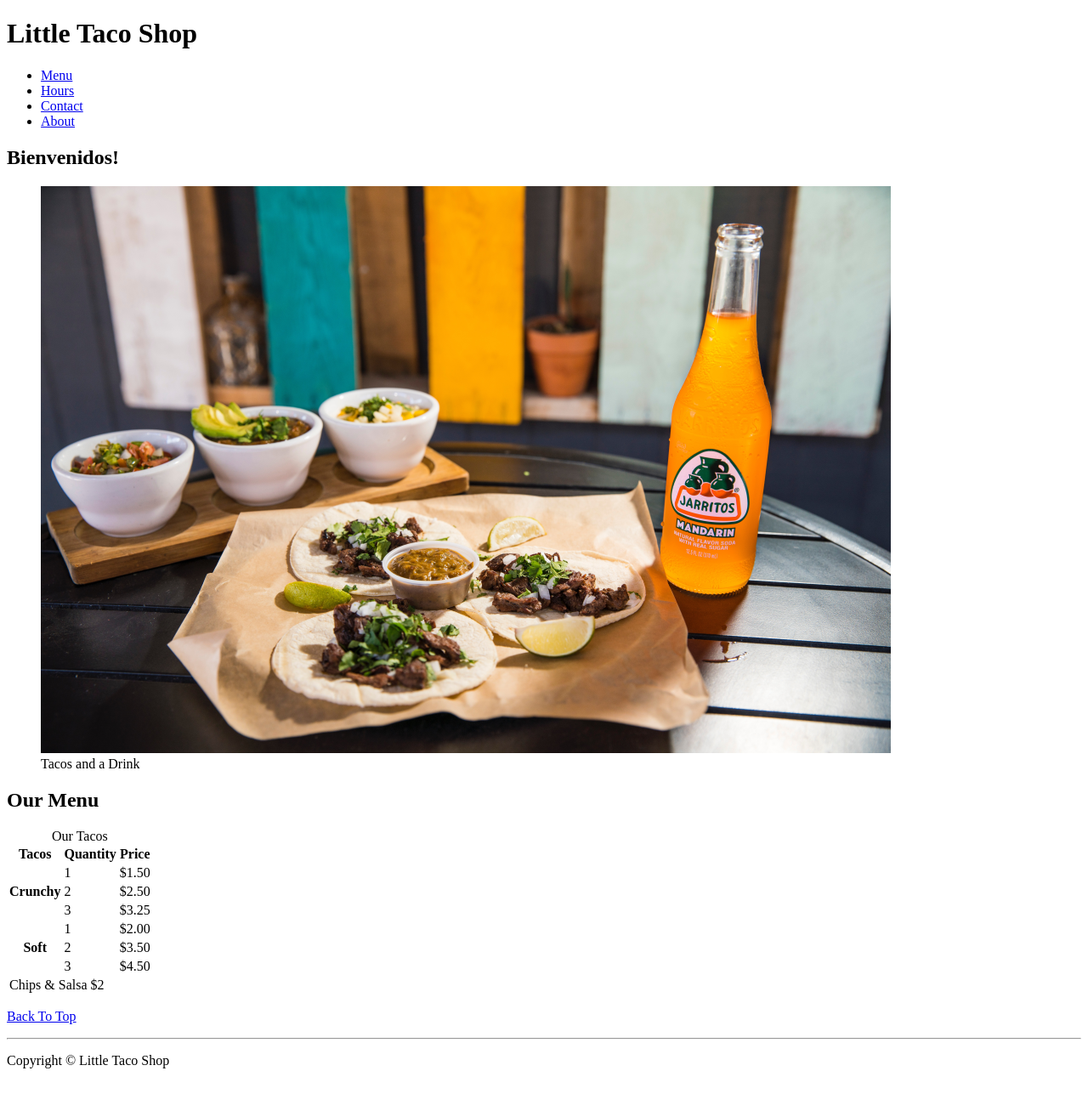
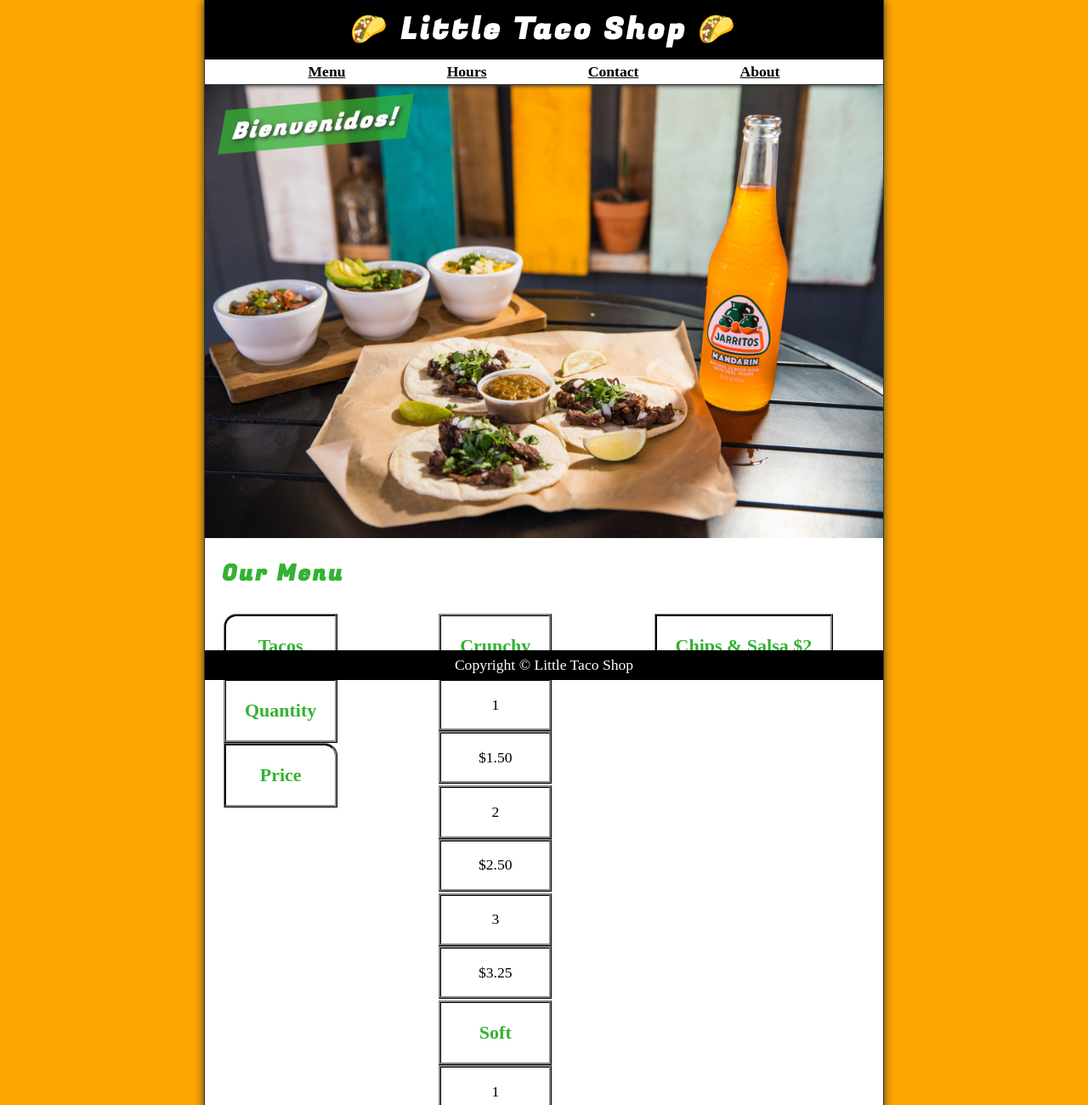
Before and after one commit to Remmaabde/Tic-Tac-Toe-Css, a plain HTML site: page index.html in a window 1280 px wide. Shown: the top 1300 px of the page at 85% size. Before the commit the page ends 1273 px from the top, so only its background shows below. Drawn offline with Linux system fonts and the light colour scheme.

Commit message:
Styled the page using CSS

```diff
--- /dev/null
+++ b/css/style.css
@@ -0,0 +1,371 @@
+@import url('https://fonts.googleapis.com/css2?family=Fugaz+One&family=Nunito&display=swap');
+
+
+*,
+*::after,
+*::before {
+    margin: 0;
+    padding: 0;
+    box-sizing: border-box;
+}
+img {
+    display: block;
+    max-width: 100%;
+    height: auto;
+}
+
+input,
+button,
+textarea {
+    font: inherit;
+}
+
+/* || VARIABLES */
+
+:root {
+    //Fonts
+    --FF: "Nunito", sans-serif;
+    --FF-HEADINGS: "Fugaz One", cursive;
+    --FS: clamp(1rem, 2.2vh, 1.5rem);
+
+    //colors
+    --BGCOLOR-FADE: rgb(252, 220, 160);
+    --BGCOLOR: orange;
+    --BGIMAGE: linear-gradient(to bottom, var(--BGCOLOR), var(--BGCOLOR-FADE));
+    --BODY-BGCOLOR: #FFF;
+    --BORDER-COLOR: #333;
+    --BUTTON-COLOR: #FFF;
+    --FONT-COLOR: #000;
+    --HEADER-BGCOLOR: #000;
+    --HEADER-COLOR: #FFF;
+    --HERO-BGCOLOR: rgba(51, 178, 51, 0.75);
+    --HERO-COLOR: #FFF;
+    --HIGHLIGHT-COLOR: rgb(51, 178, 51);
+    --LINK-ACTIVE: orange;
+    --LINK-COLOR: #000;
+    --LINK-HOVER: hsla(0, 0%, 0%, 0.6);
+    --NAV-BGCOLOR: #FFF;
+
+
+    --BORDERS: 1px solid var(--BORDER-COLOR);
+    --BORDER-RADIUS: 15px;
+
+
+    --PADDING-TB: 0.25em;
+    --PADDING-SIDE: 2.5%;
+
+    /* STANDARD MARGIN */
+    --MARGIN: clamp(1em, 2.5vh, 1.5em) 0;
+}
+
+@media (prefers-color-scheme: dark) {
+    :root {
+        --BGCOLOR-FADE: gray;
+        --BGCOLOR: #000;
+        --BODY-BGCOLOR: #333;
+        --BORDER-COLOR: whitesmoke;
+        --BUTTON-COLOR: #000;
+        --FONT-COLOR: whitesmoke;
+        --HEADER-COLOR: whitesmoke;
+        --HERO-COLOR: #333;
+        --HIGHLIGHT-COLOR: whitesmoke;
+        --LINK-ACTIVE: rgb(252, 200, 103);
+        --LINK-COLOR: whitesmoke;
+        --LINK-HOVER: orange;
+        --NAV-BGCOLOR: rgb(20, 20, 20);
+    }
+}
+
+/* || UTILITY CLASSES */
+.offscreen {
+    position: absolute;
+    left: -10000px;
+}
+
+.nowrap {
+    white-space: nowrap;
+}
+
+.center {
+    text-align: center;
+}
+
+/* || GENERAL STYLES */
+
+html {
+    scroll-behavior: smooth;
+    font-size: var(--FS);
+    font-family: var(--FF);
+    background-color: var(--BGCOLOR);
+    background-image: var(--BGIMAGE);
+}
+
+body {
+    background-color: var(--BODY-BGCOLOR);
+    color: var(--FONT-COLOR);
+    min-height: 100vh;
+    max-width: 800px;
+    margin: 0 auto;
+    border-left: var(--BORDERS);
+    border-right: var(--BORDERS);
+    box-shadow: 0 0 10px var(--BORDER-COLOR);
+}
+
+h1,
+h2,
+h3 {
+    font-family: var(--FF-HEADINGS);
+    letter-spacing: 0.1em;
+}
+
+h2,
+h3 {
+    margin-bottom: 1em;
+    color: var(--HIGHLIGHT-COLOR);
+}
+
+p {
+    line-height: 1.5;
+}
+
+a:any-link {
+    color: var(--LINK-COLOR);
+}
+
+a:hover,
+a:focus-visible {
+    color: var(--LINK-HOVER);
+}
+
+a:active {
+    color: var(--LINK-ACTIVE);
+}
+
+/* || HEADER */
+
+.header {
+    position: sticky;
+    top: 0;
+    z-index: 1;
+}
+
+.header__h1 {
+    text-align: center;
+    background-color: var(--HEADER-BGCOLOR);
+    color: var(--HEADER-COLOR);
+    padding: var(--PADDING-TB) var(--PADDING-SIDE);
+}
+
+.header__nav {
+    background-color: var(--NAV-BGCOLOR);
+    border-bottom: var(--BORDERS);
+    font-weight: bold;
+    box-shadow: 0 6px 5px -5px var(--BORDER-COLOR);
+}
+
+.header__ul {
+    padding: var(--PADDING-TB) var(--PADDING-SIDE);
+    list-style-type: none;
+    display: flex;
+    justify-content: space-evenly;
+    gap: 1rem;
+}
+
+/* || HERO */
+
+.hero {
+    position: relative;
+}
+
+.hero__h2 {
+    background-color: var(--HERO-BGCOLOR);
+    color: var(--HERO-COLOR);
+    padding: 0.25em 0.5em;
+    text-shadow: 2px 2px 5px var(--BORDER-COLOR);
+    position: absolute;
+    top: -100px;
+    left: 20px;
+    animation: showWelcome 0.5s ease-in-out 1s forwards;
+}
+
+@keyframes showWelcome {
+    0% {
+        top: -20px;
+        transform: skew(0deg, -5deg) scaleY(0);
+    }
+
+    80% {
+        top: 30px;
+        transform: skew(10deg, -5deg) scaleY(1.2);
+    }
+
+    100% {
+        top: 20px;
+        transform: skew(-10deg, -5deg) scaleY(1);
+    }
+}
+
+/* || FOOTER */
+
+.footer {
+    position: sticky;
+    bottom: 0;
+    background-color: var(--HEADER-BGCOLOR);
+    color: var(--HEADER-COLOR);
+    padding: var(--PADDING-TB) var(--PADDING-SIDE);
+    text-align: center;
+}
+
+/* || MAIN */
+
+.main {
+    padding: var(--PADDING-TB) var(--PADDING-SIDE);
+}
+
+.main__article {
+    scroll-margin-top: 6.5rem;
+    margin: var(--MARGIN);
+}
+
+.main__article:first-child {
+    margin-top: 1em;
+}
+
+.main__article:last-child {
+    min-height: calc(100vh - 20rem);
+}
+
+/* || ABOUT */
+
+.about__trivia {
+    margin: var(--MARGIN);
+}
+
+.about__trivia-answer {
+    margin-top: 1em;
+}
+
+/* || CONTACT */
+
+.contact__h2 {
+    margin: 0;
+}
+
+.contact__fieldset {
+    border: none;
+}
+
+.contact__p {
+    margin: 1em 0;
+}
+
+.contact__label {
+    display: block;
+    font-weight: bold;
+}
+
+.contact__input,
+.contact__textarea {
+    padding: 0.5em;
+    border-radius: var(--BORDER-RADIUS);
+    border-width: 2px;
+    width: 100%;
+}
+
+.contact__button {
+    padding: 0.5em;
+    border-radius: var(--BORDER-RADIUS);
+    background-color: var(--HIGHLIGHT-COLOR);
+    color: var(--BUTTON-COLOR);
+    font-weight: bold;
+}
+
+//Menu
+
+thead,
+tbody,
+tfoot,
+tr {
+    display: contents;
+}
+
+.menu__container {
+    display: grid;
+    grid-template-columns: repeat(3, 1fr);
+    grid-template-areas:
+        "hd1 hd2 hd3"
+        "cr cr1 cr1p"
+        "cr cr2 cr2p"
+        "cr cr3 cr3p"
+        "sf sf1 sf1p"
+        "sf sf2 sf2p"
+        "sf sf3 sf3p"
+        "cs cs cs";
+    gap: 0.1em;
+    margin-bottom: 1em;
+}
+
+.menu__cr {
+    grid-area: cr;
+}
+
+.menu__sf {
+    grid-area: sf;
+}
+
+.menu__cs {
+    grid-area: cs;
+}
+
+.menu__cr,
+.menu__sf,
+.menu__cs,
+.menu__header {
+    color: var(--HIGHLIGHT-COLOR);
+    font-weight: bold;
+    height: 100%;
+    display: grid;
+    place-content: center;
+}
+
+.menu__header,
+.menu__item {
+    width: 100%;
+    padding: 1em;
+    border: medium ridge var(--BORDER-COLOR);
+}
+
+.menu__item {
+    display: grid;
+    place-content: center;
+}
+
+thead th:first-child {
+    border-top-left-radius: var(--BORDER-RADIUS);
+}
+
+thead th:last-child {
+    border-top-right-radius: var(--BORDER-RADIUS);
+}
+
+tfoot td {
+    border-bottom-left-radius: var(--BORDER-RADIUS);
+    border-bottom-right-radius: var(--BORDER-RADIUS);
+}
+
+@media screen and (min-width: 576px) {
+    .header__h1::before {
+        content: '🌮 '
+    }
+
+    .header__h1::after {
+        content: ' 🌮'
+    }
+
+    .menu__header,
+    .menu__cr,
+    .menu__sf,
+    .menu__cs {
+        font-size: 125%;
+    }
+}
```
Also changed, not shown: about.html (added, +78 -0 lines), contact.html (added, +92 -0 lines), hours.html (+54 -1 lines).
